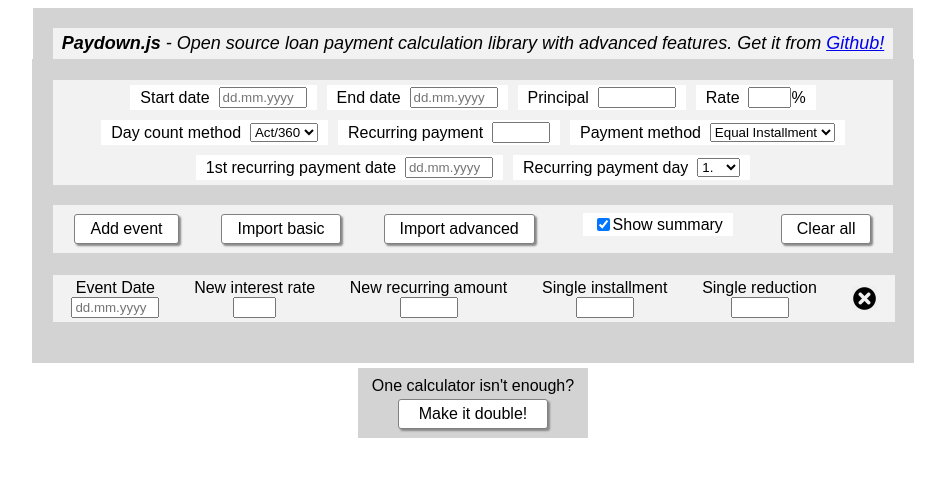
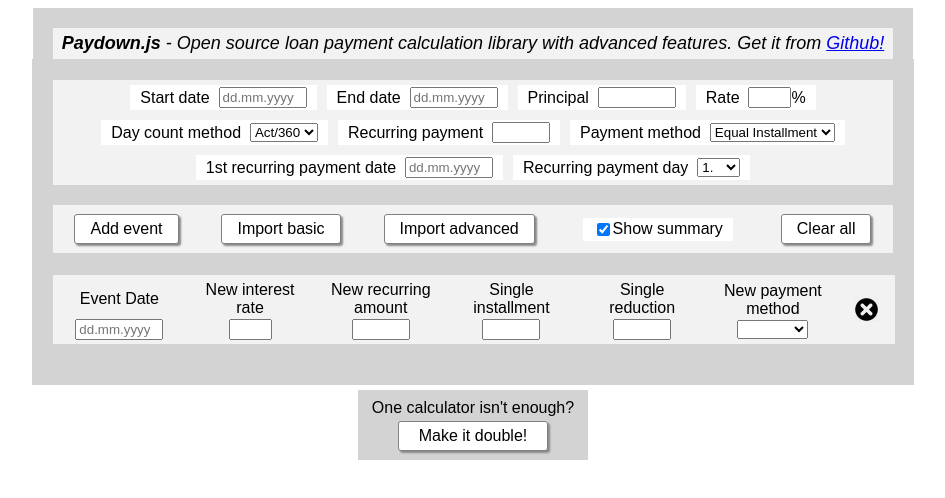
Before and after one commit to jutunen/Paydown.js, a React (Create React App) app in the folder gui-demo/reactive/: page / in a window 1280 px wide. Both pictures are taken after a click on the button "Add event". Shown: the top 498 px of the page, without its empty margins (167-1112 px from the left). Built offline with nearby package versions, Linux system fonts and the light colour scheme.

Commit message:
new event property (payment method) handling

```diff
--- a/gui-demo/reactive/src/App.css
+++ b/gui-demo/reactive/src/App.css
@@ -57,6 +57,15 @@
 
 div.event_container:last-child{
   margin-bottom: 20px;
+}
+
+div.event_descriptor{
+  display:flex;
+  justify-content: center;
+  align-items: center;
+  width: 100px;
+  height: 40px;
+  text-align:center;
 }
 
 div.event_data{
@@ -221,6 +230,7 @@
   display: flex;
   flex-wrap: wrap;
   justify-content: space-around;
+  align-items: center;
   position: relative;
   width: 840px;
   background-color: #f2f2f2;
--- a/gui-demo/reactive/src/App.js
+++ b/gui-demo/reactive/src/App.js
@@ -61,6 +61,7 @@
         recurring_amount: obj_ref.recurring_amount,
         pay_installment: obj_ref.pay_installment,
         pay_reduction: obj_ref.pay_reduction,
+        payment_method: '',
         id: get_new_id()
       }
     } else {
@@ -70,6 +71,7 @@
         recurring_amount: '',
         pay_installment: '',
         pay_reduction: '',
+        payment_method: '',
         id: get_new_id()
       }
     }
@@ -89,6 +91,7 @@
       event.recurring_amount = array_ref[i].recurring_amount
       event.pay_installment = array_ref[i].pay_installment
       event.pay_reduction = array_ref[i].pay_reduction
+      event.payment_method = ''
       event.id = get_new_id()
       events.push(event)
     }
@@ -111,6 +114,8 @@
       events_clone[index].pay_reduction = synthEvent.target.value
     } else if (field_id === 5) { // remove event
       events_clone.splice(index, 1)
+    } else if (field_id === 6) { // new payment method
+      events_clone[index].payment_method = synthEvent.target.value
     }
     this.setState({events: events_clone}, this.calculateInput)
   }
@@ -174,6 +179,7 @@
     obj.recurring_amount = 1500
     obj.pay_installment = ''
     obj.pay_reduction = ''
+    obj.payment_method = ''
 
     var obj_2 = {}
     obj_2.date = new Date(2019,4,15)
@@ -181,6 +187,7 @@
     obj_2.recurring_amount = ''
     obj_2.pay_installment = ''
     obj_2.pay_reduction = 4000
+    obj.payment_method = ''
 
     var obj_array = []
     obj_array.push(obj)
@@ -229,6 +236,9 @@
       }
       if (is_numeric(this.state.events[i].pay_reduction)) {
         obj.pay_reduction = Number(this.state.events[i].pay_reduction)
+      }
+      if (this.state.events[i].payment_method) {
+        obj.payment_method = this.state.events[i].payment_method
       }
       array_ref.push(Object.assign({}, obj))
       obj = {}
--- a/gui-demo/reactive/src/AppComponents.js
+++ b/gui-demo/reactive/src/AppComponents.js
@@ -289,7 +289,7 @@
     return (
       <div ref={this.eventRef} className='event_container'>
         <div className='event_data'>
-          Event Date
+          <div className='event_descriptor'>Event Date</div>
           <DatePicker
             selected={this.props.values.date}
             onChange={x => this.props.callback(x, this.props.values.id, 0)}
@@ -302,20 +302,28 @@
           />
         </div>
         <div className='event_data'>
-          New interest rate
+          <div className='event_descriptor'>New interest rate</div>
           <input type='text' value={this.props.values.rate} onChange={x => this.props.callback(x, this.props.values.id, 1)} className='amount_input_narrow' maxLength='5' />
         </div>
         <div className='event_data'>
-          New recurring amount
+          <div className='event_descriptor'>New recurring amount</div>
           <input type='text' value={this.props.values.recurring_amount} onChange={x => this.props.callback(x, this.props.values.id, 2)} className='amount_input' maxLength='10' />
         </div>
         <div className='event_data'>
-          Single installment
+          <div className='event_descriptor'>Single installment</div>
           <input type='text' value={this.props.values.pay_installment} onChange={x => this.props.callback(x, this.props.values.id, 3)} className='amount_input' maxLength='10' />
         </div>
         <div className='event_data'>
-          Single reduction
+          <div className='event_descriptor'>Single reduction</div>
           <input type='text' value={this.props.values.pay_reduction} onChange={x => this.props.callback(x, this.props.values.id, 4)} className='amount_input' maxLength='10' />
+        </div>
+        <div className='event_data'>
+          <div className='event_descriptor'>New payment method</div>
+          <select value={this.props.values.payment_method} onChange={x => this.props.callback(x, this.props.values.id, 6)}>
+            <option value=''></option>
+            <option value='equal_installment'>Eq.Ins.</option>
+            <option value='equal_reduction'>Eq.Red.</option>
+          </select>
         </div>
         <div className='event_data'>
           <img src={delButton} alt='Remove' height='25' width='25' onClick={x => this.props.callback(x, this.props.values.id, 5)} onMouseEnter={this.highLightEvent} onMouseLeave={this.unhighLightEvent} />
```
